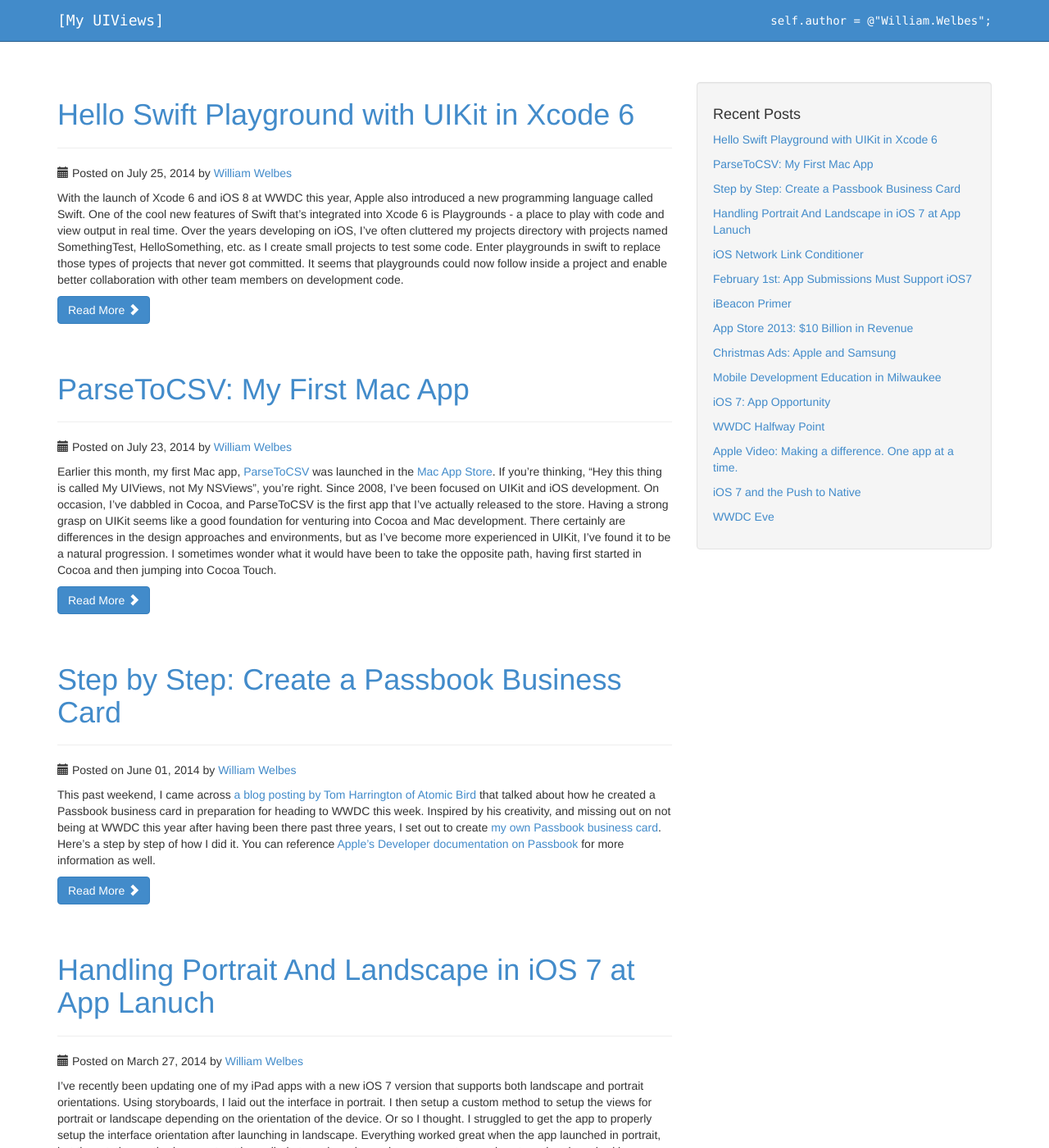
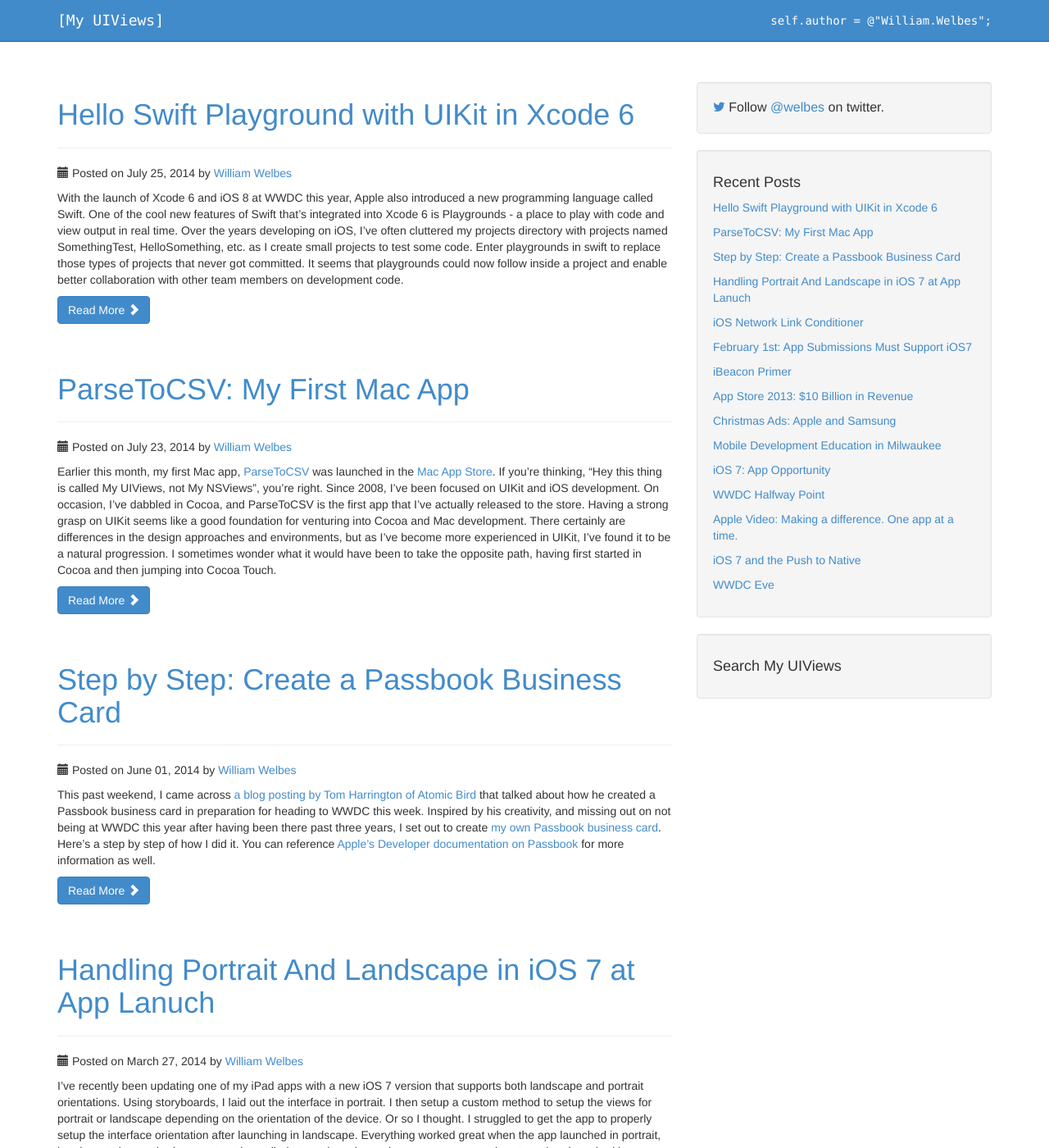
Before and after one commit to welbesw/welbesw.github.io, a Jekyll site: the page built from index.html, in a window 1280 px wide and 1400 px high. Shown: the whole window at 82% size. Built offline with Jekyll 4.4.1, drawn with Linux system fonts in a browser that asks for light colours; Markdown is read by kramdown in place of the engine named in the settings; the list of posts is cut into pages by our own code; comment, search, counter and statistics services are not loaded.

Commit message:
Added Twitter link and Google custom search.

```diff
--- a/_layouts/default.html
+++ b/_layouts/default.html
@@ -82,17 +82,13 @@
         </div>
 
         <div class="col-lg-4">
-          <!--
           <div class="well">
-            <h4>Search</h4>
-            <div class="input-group">
-              <input type="text" class="form-control">
-              <span class="input-group-btn">
-                <button class="btn btn-default" type="button"><span class="glyphicon glyphicon-search"></span></button>
-              </span>
+            <div class="row">
+              <div class="col-lg-12 twitter-line">
+                <a href="https://twitter.com/welbes"><i class="fa fa-twitter"></i></a> Follow <a href="https://twitter.com/welbes">@welbes</a> on twitter.
+              </div>
             </div>
           </div>
-          -->
           <div class="well">
             <h4>Recent Posts</h4>
               <div class="row">
@@ -105,6 +101,31 @@
                 </div>
               </div>
           </div>
+          <div class="well">
+            <h4>Search My UIViews</h4>
+            <script>
+              (function() {
+                var cx = '012153848707834512263:0xpadjyx5sk';
+                var gcse = document.createElement('script');
+                gcse.type = 'text/javascript';
+                gcse.async = true;
+                gcse.src = (document.location.protocol == 'https:' ? 'https:' : 'http:') +
+                    '//www.google.com/cse/cse.js?cx=' + cx;
+                var s = document.getElementsByTagName('script')[0];
+                s.parentNode.insertBefore(gcse, s);
+              })();
+            </script>
+            <gcse:search></gcse:search>
+            <!--
+            <div class="input-group">
+              <input type="text" class="form-control">
+              <span class="input-group-btn">
+                <button class="btn btn-default" type="button"><span class="glyphicon glyphicon-search"></span></button>
+              </span>
+            </div>
+            -->
+          </div>
+
           <!--
           <div class="well">
             <h4>Side Widget Well</h4>
--- a/css/blog-home.css
+++ b/css/blog-home.css
@@ -48,3 +48,7 @@
 .post-author-photo {
 	margin-right: 10px;
 }
+
+.twitter-line {
+	font-size: 12pt;
+}
```
